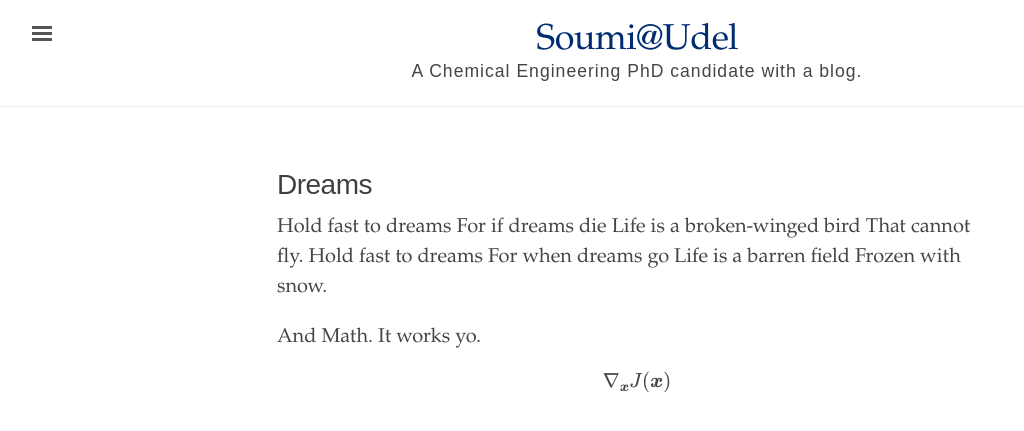
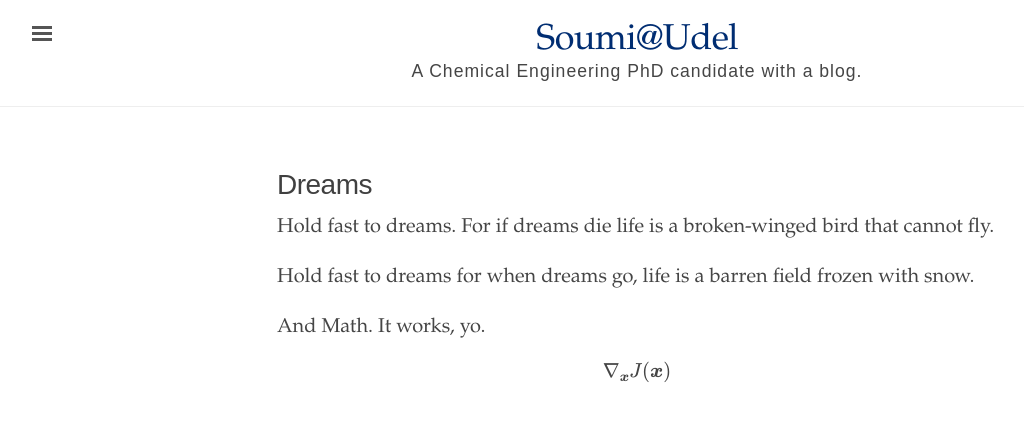
Before and after one commit to soumi-udel/soumi-udel.github.io, a Jekyll site: the page built from _texts/dreams.md, in a window 1280 px wide. Shown: the top 431 px of the page, without its empty margins (3-1027 px from the left). Built offline with Jekyll 4.4.1, drawn with Linux system fonts in a browser that asks for light colours; formulas are drawn with MathJax 3.

```diff
--- a/_texts/dreams.md
+++ b/_texts/dreams.md
@@ -6,15 +6,10 @@ editor: Alex Gil
 source: Project Guttenberg
 ---
 
-Hold fast to dreams
-For if dreams die
-Life is a broken-winged bird
-That cannot fly.
-Hold fast to dreams
-For when dreams go
-Life is a barren field
-Frozen with snow.
+Hold fast to dreams. For if dreams die life is a broken-winged bird that cannot fly.
 
-And Math. It works yo.
+Hold fast to dreams for when dreams go, life is a barren field frozen with snow.
+
+And Math. It works, yo.
 
 $$ \nabla_\boldsymbol{x} J(\boldsymbol{x}) $$
```
